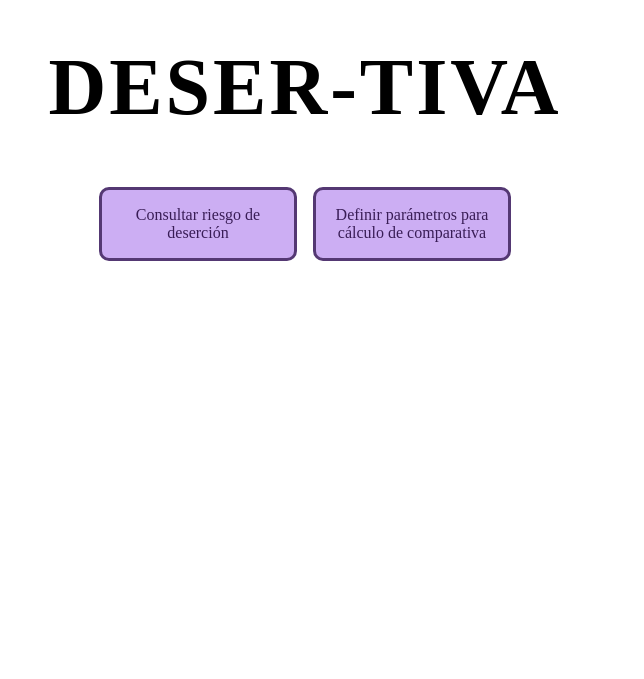
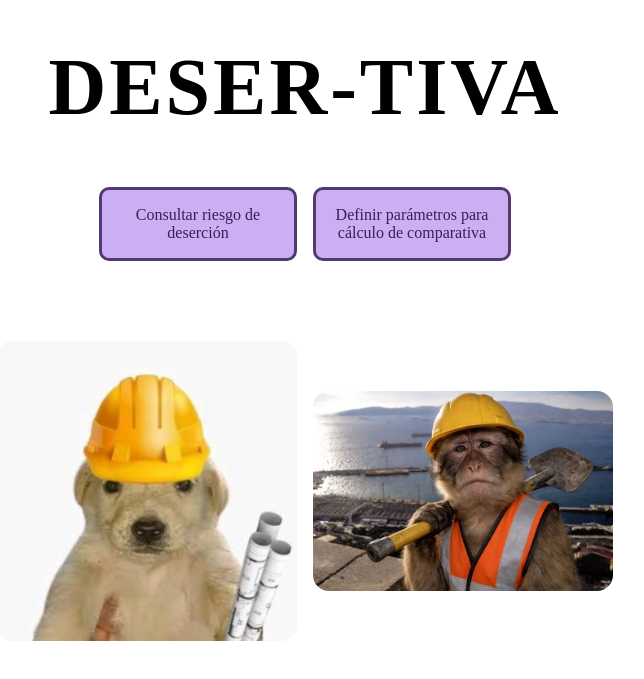
Before and after one commit to NicobbVlogs/deser-tivo, a SvelteKit app: page /estimar-eficiencia in a window 1280 px wide. Shown: the part 121-800 px from the top of the page, without its empty margins (335-979 px from the left). Built offline with nearby package versions, Linux system fonts and the light colour scheme; a web font is replaced by a local one.

Commit message:
Imagen de 'en construcción'

```diff
--- a/src/routes/estimar-eficiencia/+page.svelte
+++ b/src/routes/estimar-eficiencia/+page.svelte
@@ -0,0 +1,26 @@
+<script>
+    import trabajo1 from "$lib/assets/RESULTADOS/EN TRABAJO 1.jpeg";
+    import trabajo2 from "$lib/assets/RESULTADOS/EN TRABAJO 2.jpeg";
+    import { fade } from "svelte/transition";
+</script>
+
+<div transition:fade={{ duration: 150 }}>
+    <img alt="Perrito trabajando" src={trabajo1} />
+    <img alt="Miquito trabajando" src={trabajo2} />
+</div>
+
+<style>
+    div {
+        display: flex;
+        gap: 1rem;
+        flex-wrap: wrap;
+        align-items: center;
+        justify-content: center;
+    }
+
+    img {
+        display: block;
+        border-radius: 1rem;
+        max-width: 300px;
+    }
+</style>
```
